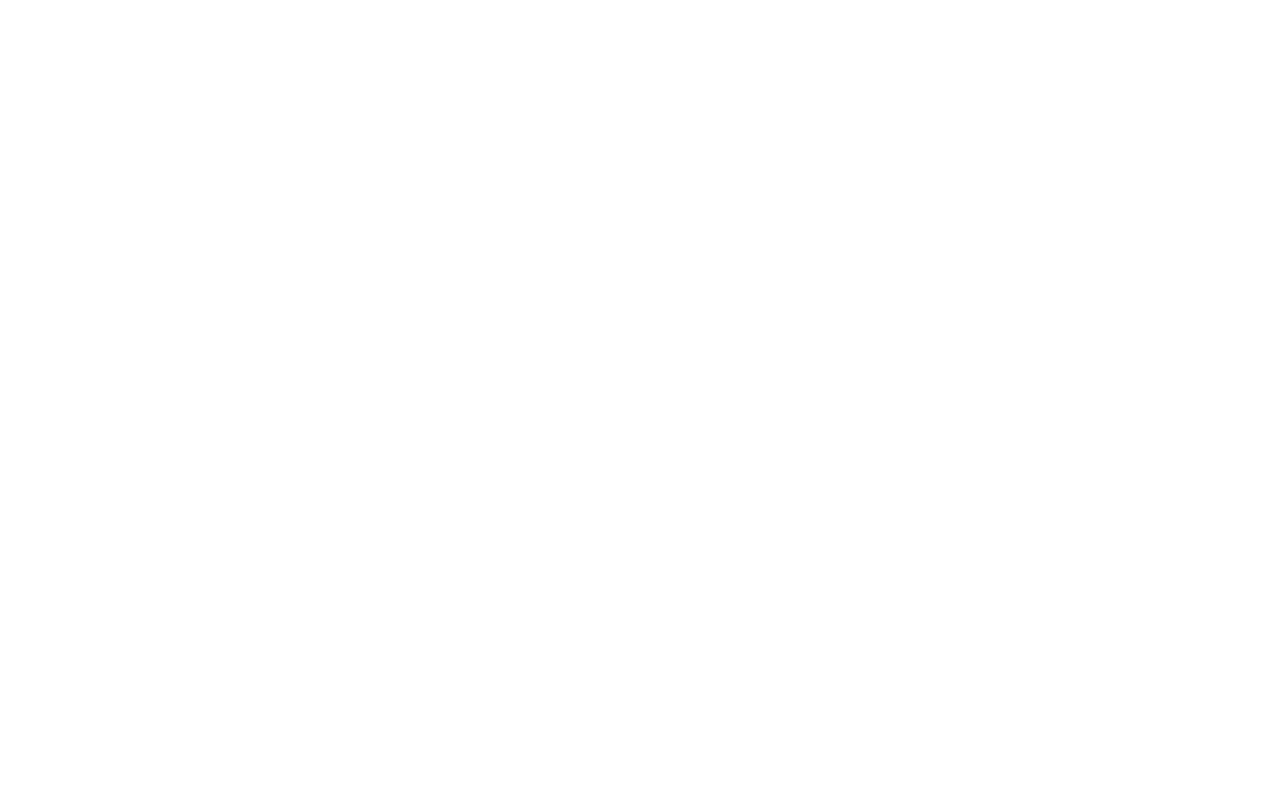
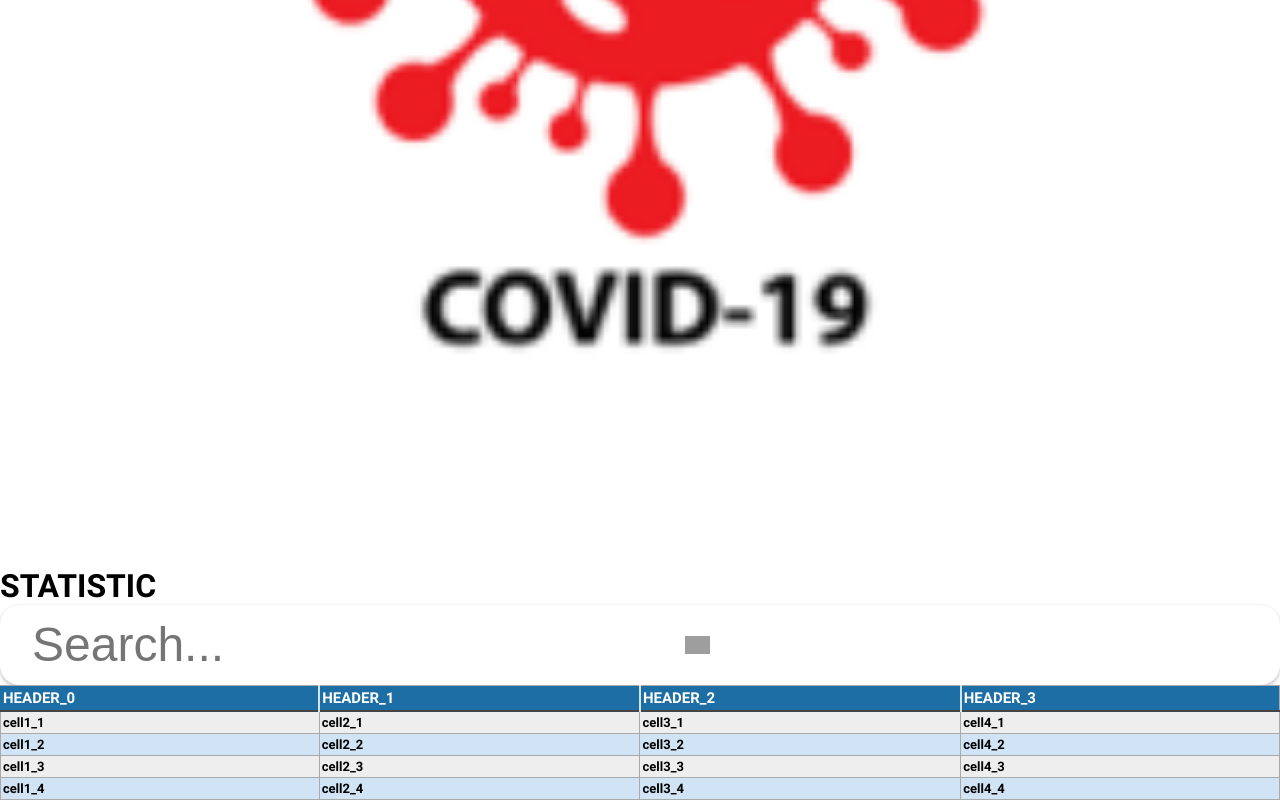
Before and after one commit to AlexGitH/covid-statistic-table, a React (Create React App) app: page / in a window 1280 px wide. Shown: the part 717-1517 px from the top of the page. Before the commit the page ends 800 px from the top, so only its background shows below. Built offline with nearby package versions, Linux system fonts and the light colour scheme; grey boxes are pictures that could not be loaded.

Commit message:
Include components into App and make layout;

```diff
--- a/src/App.js
+++ b/src/App.js
@@ -1,5 +1,7 @@
 import './App.css';
 import CovidTable from './components/CovidTable';
+import Logo from './components/Logo';
+import Search from './components/Search';
 
 function* getColumnGenerator( current=0, step=1 ) {
   while( true ){
@@ -22,6 +24,11 @@ function App() {
 
   return (
     <div className="App">
+      <div className="table-top">
+        <Logo />
+        <h1>STATISTIC</h1>
+        <Search />
+      </div>
       <CovidTable columns={columns}/>
     </div>
   );
```
